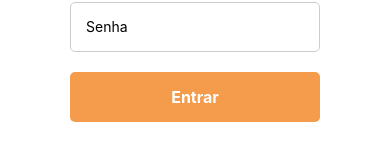
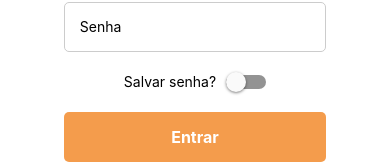
Before and after one commit to richardfariax/TasksApp, a React Native app: screen /Login in a window 390 px wide. Shown: the part 480-644 px from the top of the page. Built offline with nearby package versions, Linux system fonts and the light colour scheme; what expo-sqlite would draw is missing.

Commit message:
[refact] ajustado algumas coisas em reação a largura dos campos para ficar bom no iOS

```diff
--- a/app.json
+++ b/app.json
@@ -1,7 +1,7 @@
 {
   "expo": {
-    "name": "my-app",
-    "slug": "my-app",
+    "name": "Tasks",
+    "slug": "tasks",
     "version": "1.0.0",
     "orientation": "portrait",
     "icon": "./assets/icon.png",
@@ -15,7 +15,10 @@
       "**/*"
     ],
     "ios": {
-      "supportsTablet": true
+      "supportsTablet": true,
+      "infoPlist": {
+        "NSFaceIDUsageDescription": "This app uses Face ID to securely authenticate your identity."
+      }
     },
     "android": {
       "adaptiveIcon": {
--- a/package.json
+++ b/package.json
@@ -14,6 +14,7 @@
     "@react-navigation/native-stack": "^6.9.26",
     "@types/react": "~18.2.45",
     "expo": "~50.0.14",
+    "expo-local-authentication": "^13.8.0",
     "expo-sqlite": "~13.4.0",
     "expo-status-bar": "~1.11.1",
     "moment": "^2.30.1",
--- a/screens/Login.tsx
+++ b/screens/Login.tsx
@@ -1,4 +1,4 @@
-import React, { useState } from "react";
+import React, { useState, useEffect } from "react";
 import { useNavigation } from "@react-navigation/native";
 import {
   View,
@@ -11,6 +11,7 @@ import {
   ScrollView,
   Platform,
   Keyboard,
+  Switch,
 } from "react-native";
 import logo from "../assets/logo.webp";
 import { authenticateUser } from "../model/authenticateUser";
@@ -21,12 +22,40 @@ export default function Login() {
   const [username, setUsername] = useState("");
   const [password, setPassword] = useState("");
   const [error, setError] = useState("");
+  const [savePassword, setSavePassword] = useState(false);
+
+  useEffect(() => {
+    // Load saved username and password (if exists) when component mounts
+    const loadSavedCredentials = async () => {
+      try {
+        const savedUsername = await AsyncStorage.getItem("username");
+        const savedPassword = await AsyncStorage.getItem("password");
+
+        if (savedUsername) {
+          setUsername(savedUsername);
+        }
+        if (savedPassword) {
+          setPassword(savedPassword);
+          setSavePassword(true);
+        }
+      } catch (error) {
+        console.error("Error loading saved credentials:", error);
+      }
+    };
+
+    loadSavedCredentials();
+  }, []);
 
   const handleLogin = async () => {
     try {
       const isAuthenticated = await authenticateUser(username, password);
       if (isAuthenticated) {
         await AsyncStorage.setItem("username", username);
+        if (savePassword) {
+          await AsyncStorage.setItem("password", password);
+        } else {
+          await AsyncStorage.removeItem("password");
+        }
         navigation.navigate("Tasks" as never);
       } else {
         setError("Usuário ou senha incorretos");
@@ -40,15 +69,15 @@ export default function Login() {
     navigation.navigate("Register" as never);
   };
 
+  const toggleSavePassword = () => {
+    setSavePassword((prev) => !prev);
+  };
+
   return (
     <KeyboardAvoidingView
       style={styles.container}
       behavior={Platform.OS === "ios" ? "padding" : "height"}
     >
-      <ScrollView
-        contentContainerStyle={styles.scrollContainer}
-        keyboardShouldPersistTaps="handled"
-      >
         <Image source={logo} style={styles.logo} />
         <Text style={styles.title}>Bem vindo de volta!</Text>
         <TextInput
@@ -56,6 +85,7 @@ export default function Login() {
           placeholder="Nome de Usuário"
           value={username}
           onChangeText={(text) => setUsername(text)}
+          autoCapitalize="none"
         />
         <TextInput
           style={styles.input}
@@ -65,13 +95,20 @@ export default function Login() {
           onChangeText={(text) => setPassword(text)}
         />
         {error ? <Text style={styles.errorText}>{error}</Text> : null}
+        <View style={styles.savePasswordContainer}>
+          <Text>Salvar senha?</Text>
+          <Switch
+            value={savePassword}
+            onValueChange={toggleSavePassword}
+            style={{ marginLeft: 10 }}
+          />
+        </View>
         <TouchableOpacity style={styles.button} onPress={handleLogin}>
           <Text style={styles.buttonText}>Entrar</Text>
         </TouchableOpacity>
         <TouchableOpacity style={styles.footer} onPress={handleRegister}>
           <Text style={styles.TextRecover}>Primeiro acesso?</Text>
         </TouchableOpacity>
-      </ScrollView>
     </KeyboardAvoidingView>
   );
 }
@@ -82,6 +119,7 @@ const styles = StyleSheet.create({
     backgroundColor: "#fff",
     alignItems: "center",
     justifyContent: "center",
+    paddingHorizontal: 20,
   },
   scrollContainer: {
     flexGrow: 1,
@@ -106,7 +144,7 @@ const styles = StyleSheet.create({
     bottom: 20,
   },
   input: {
-    width: "100%",
+    width: "75%",
     height: 50,
     borderColor: "#ccc",
     borderWidth: 1,
@@ -115,7 +153,7 @@ const styles = StyleSheet.create({
     marginBottom: 20,
   },
   button: {
-    width: "100%",
+    width: "75%",
     backgroundColor: "#f49c4c",
     paddingVertical: 15,
     borderRadius: 5,
@@ -137,4 +175,9 @@ const styles = StyleSheet.create({
     marginBottom: 8,
     fontSize: 16,
   },
+  savePasswordContainer: {
+    flexDirection: "row",
+    alignItems: "center",
+    marginBottom: 20,
+  },
 });
--- a/screens/Register.tsx
+++ b/screens/Register.tsx
@@ -7,6 +7,8 @@ import {
   TextInput,
   TouchableOpacity,
   StyleSheet,
+  KeyboardAvoidingView,
+  Platform, // Importe KeyboardAvoidingView
 } from "react-native";
 
 export default function Register() {
@@ -28,7 +30,10 @@ export default function Register() {
   };
 
   return (
-    <View style={styles.container}>
+    <KeyboardAvoidingView
+      style={styles.container}
+      behavior={Platform.OS === "ios" ? "padding" : "height"}
+    >
       <Text style={styles.title}>Criando uma conta</Text>
 
       {errorMessage ? (
@@ -71,7 +76,7 @@ export default function Register() {
       <TouchableOpacity style={styles.button} onPress={handleRegister}>
         <Text style={styles.buttonText}>Registrar</Text>
       </TouchableOpacity>
-    </View>
+    </KeyboardAvoidingView>
   );
 }
 
@@ -81,6 +86,7 @@ const styles = StyleSheet.create({
     backgroundColor: "#fff",
     alignItems: "center",
     justifyContent: "center",
+    paddingHorizontal: 20,
   },
   title: {
     fontSize: 24,
@@ -88,7 +94,7 @@ const styles = StyleSheet.create({
     marginBottom: 20,
   },
   input: {
-    width: "80%",
+    width: "75%",
     height: 40,
     borderColor: "#ccc",
     borderWidth: 1,
@@ -97,7 +103,7 @@ const styles = StyleSheet.create({
     marginBottom: 10,
   },
   button: {
-    width: 128,
+    width: "75%",
     backgroundColor: "#f49c4c",
     paddingVertical: 10,
     paddingHorizontal: 20,
```
Also changed, not shown: 1 other file (tests, documents, lock files or other folders).
